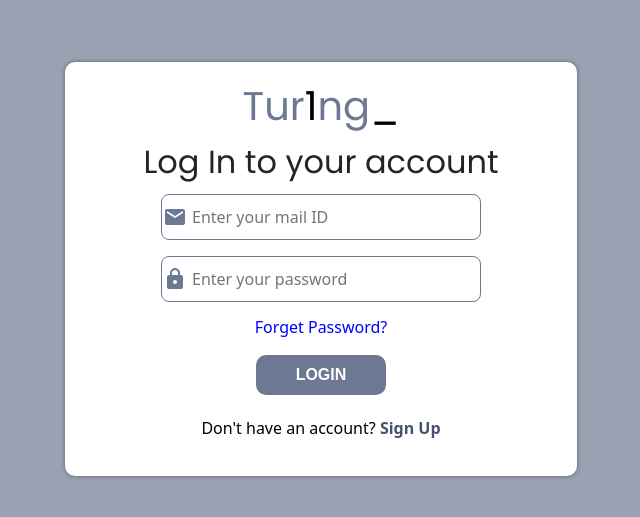
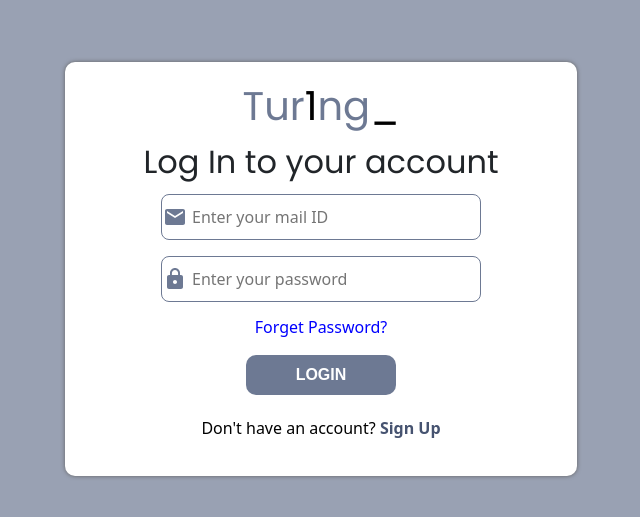
Before and after one commit to AtriSukul1508/Njack_Hack_It_Out-Tur1ng-, a React (Create React App) app in the folder tur1ng/: page /login in a window 1280 px wide. Shown: the part 131-648 px from the top of the page, without its empty margins (319-959 px from the left). Built offline with nearby package versions, Linux system fonts and the light colour scheme; a web font is replaced by a local one.

Commit message:
button overflow fixed in forgetpassword page

```diff
--- a/tur1ng/src/styles/login.css
+++ b/tur1ng/src/styles/login.css
@@ -78,7 +78,7 @@ input:not([type='submit']):focus{
     outline: none;
     padding: 8px;
     border-radius: 10px;
-    width: 130px;
+    width: 150px;
     background-color: #6d7993;
     color: white;
     font-weight: bold;
```
